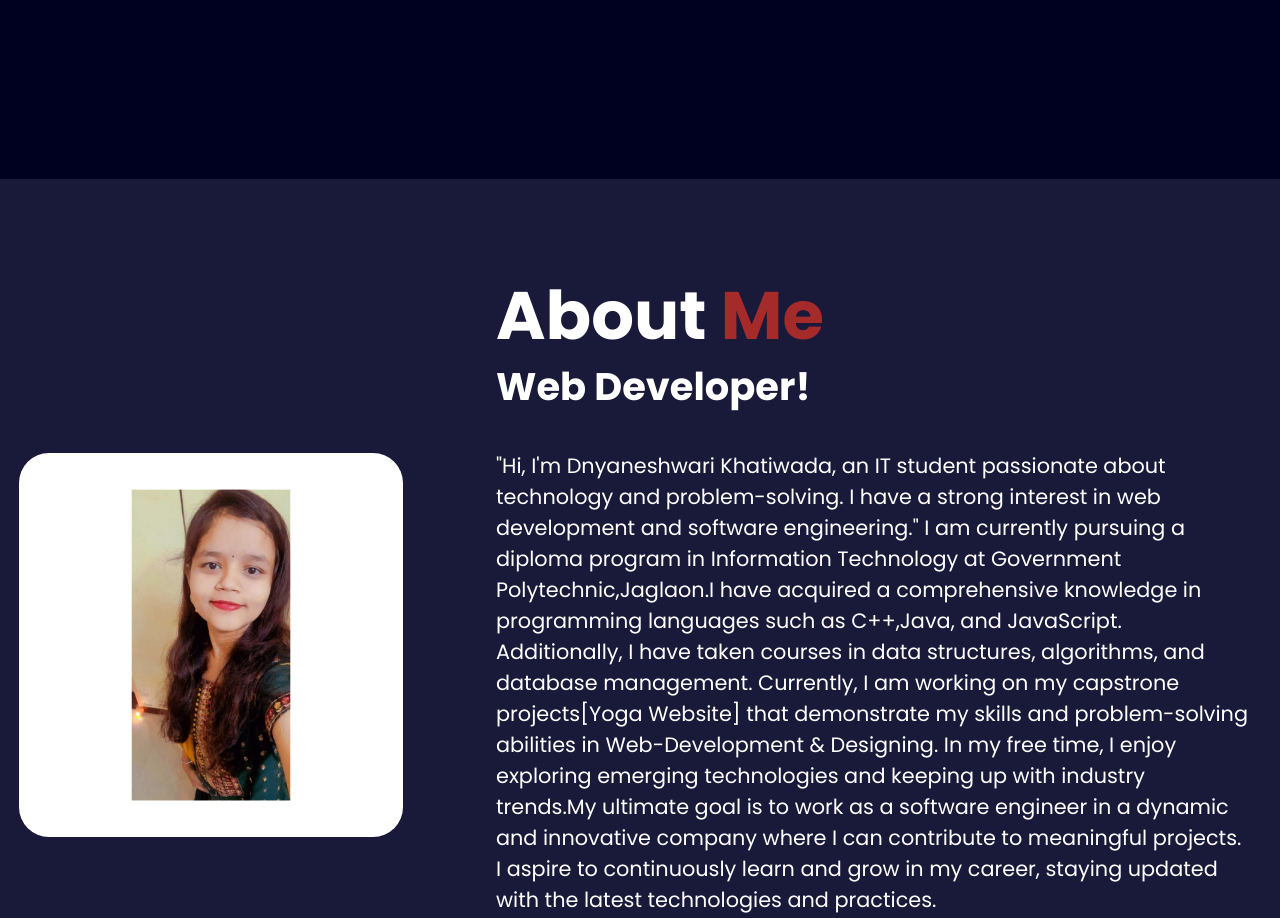
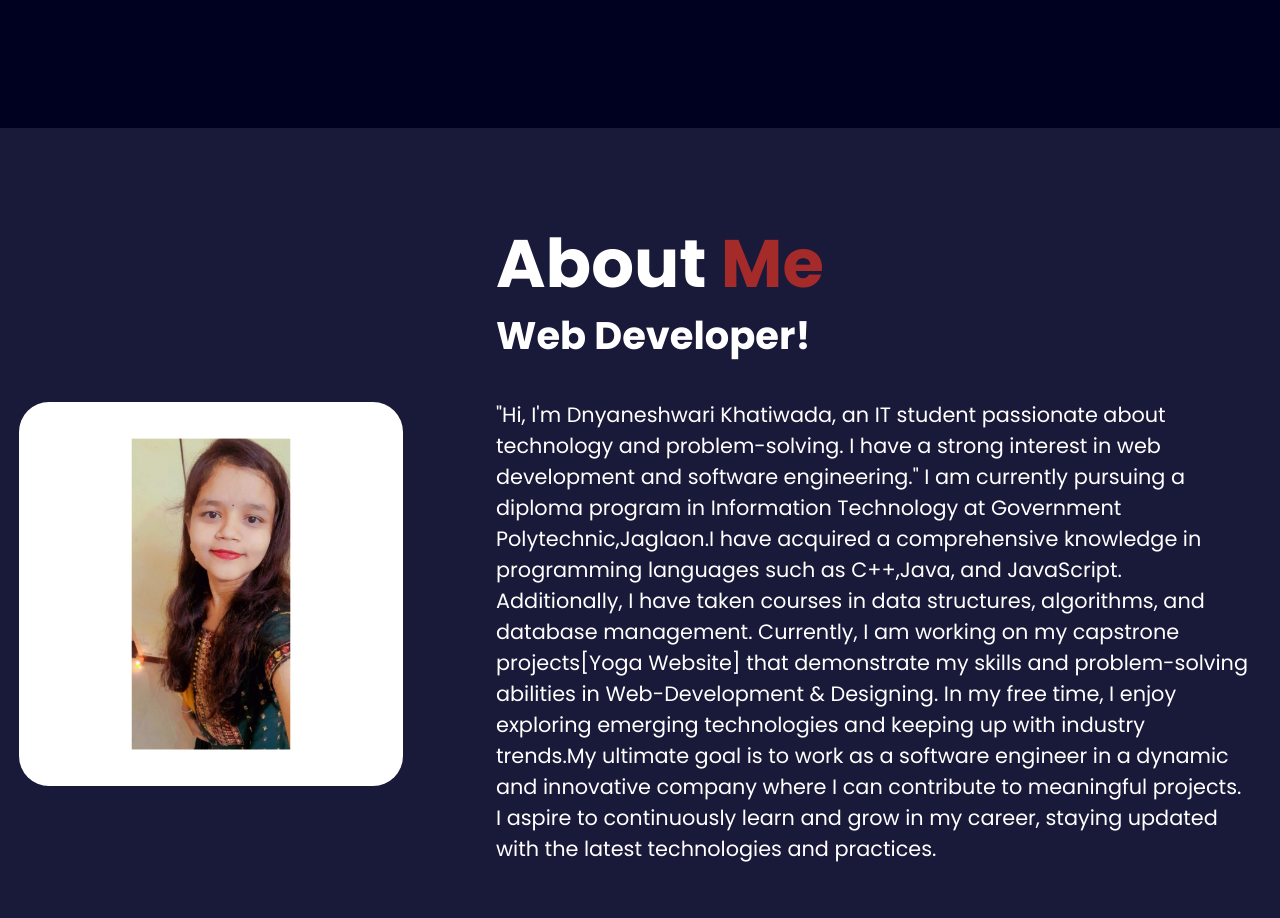
Before and after one commit to diya200d/Portfolio, a plain HTML site: page index.html in a window 1280 px wide. Shown: the part 1000-1918 px from the top of the page. Drawn offline with nearby package versions, Linux system fonts and the light colour scheme.

Commit message:
Update portfolio.css

```diff
--- a/portfolio.css
+++ b/portfolio.css
@@ -176,7 +176,7 @@ border: none;
     /* Gap between img and about section */
     background: rgb(25, 25, 57);
     height: 110vh;
-    margin-top: 14%;
+    margin-top: 10%;
 
  }
 
```
